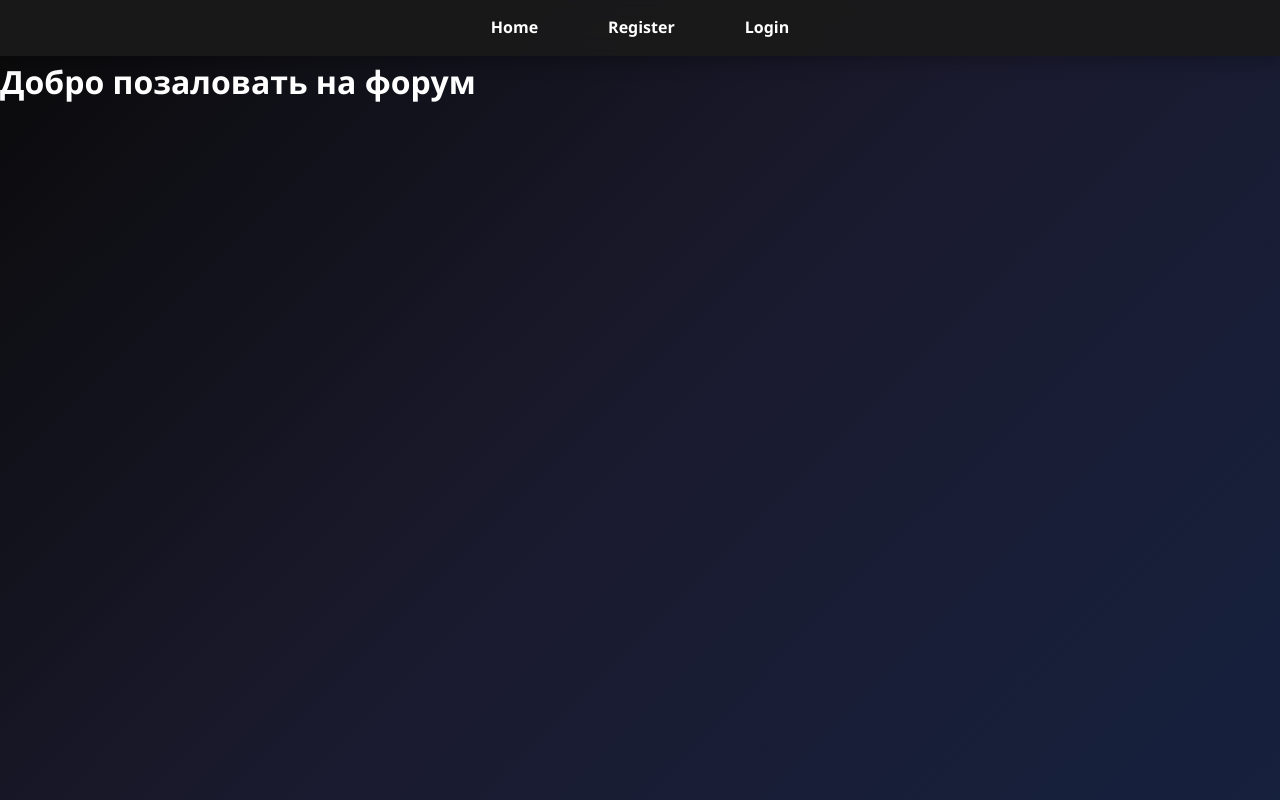
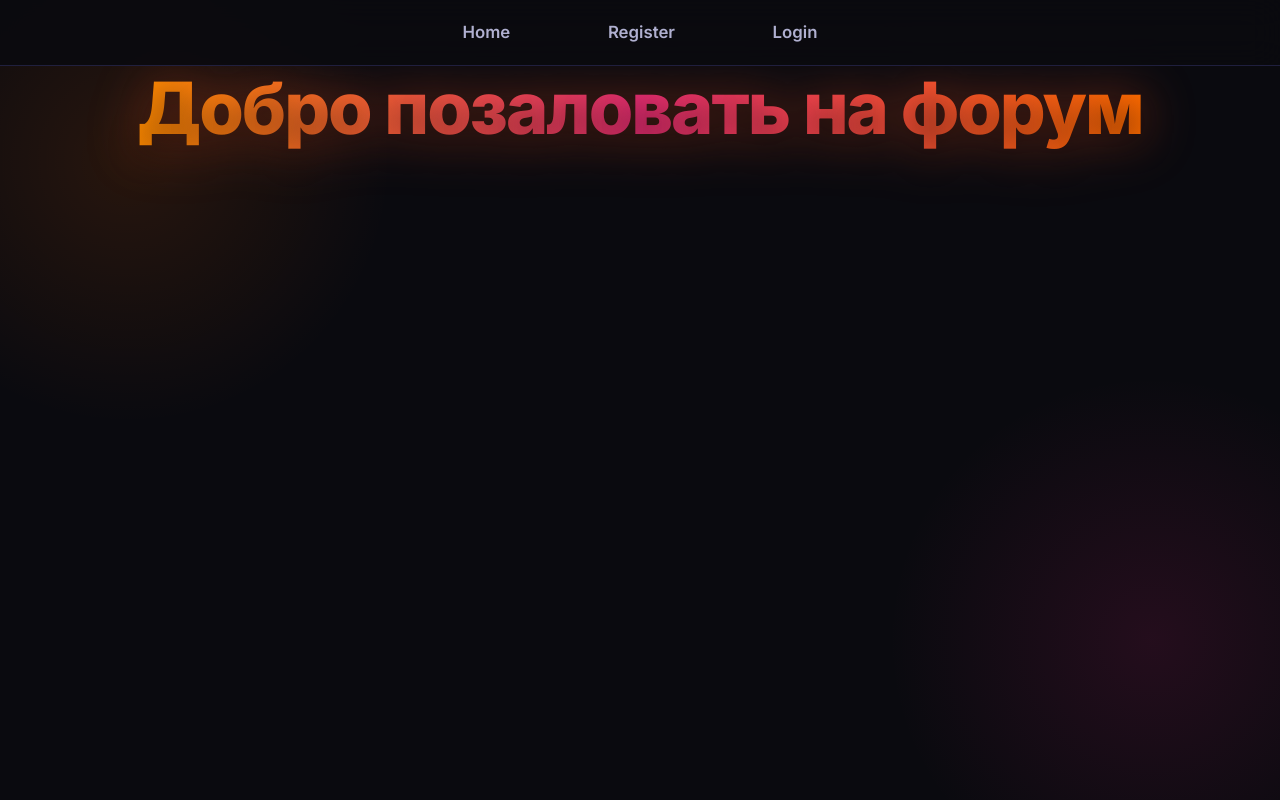
Before and after one commit to pablaofficeal/Flask_Project, a Flask app: page / in a window 1280 px wide. Run offline with Flask 3, Linux system fonts and the light colour scheme.

```diff
--- a/backend/routers/home/create_post.py
+++ b/backend/routers/home/create_post.py
@@ -3,6 +3,7 @@ from api.create_post_api import create_post
 from models.main_rou_imp_db import Post
 from models.imp import db
 from datetime import datetime
+from flask_login import current_user, login_required
 
 
 create_post_bpp = Blueprint('create_post_bpp', __name__)
@@ -11,12 +12,12 @@ create_post_bpp = Blueprint('create_post_bpp', __name__)
 def create_post():
     if request.method == 'POST':
         # Проверяем, авторизован ли пользователь
-        if 'user_id' not in session:
+        if not current_user.is_authenticated:
             return redirect(url_for('login_bpp.login'))
 
         title = request.form['title']
         content = request.form['content']
-        user_id = session['user_id']
+        user_id = current_user.id
 
         new_post = Post(
             title=title,
--- a/frontend/static/css/index.css
+++ b/frontend/static/css/index.css
@@ -1,243 +1,250 @@
-* {
+@import url('https://fonts.googleapis.com/css2?family=Inter:wght@300;400;500;600;700;800&family=JetBrains+Mono:wght@400;500&display=swap');
+
+*,
+*::before,
+*::after {
     margin: 0;
     padding: 0;
     box-sizing: border-box;
 }
 
-body {
-    font-family: 'Segoe UI', Tahoma, Geneva, Verdana, sans-serif;
-    background: linear-gradient(135deg, #0a0a0a 0%, #1a1a2e 50%, #16213e 100%);
-    color: #fff;
-    line-height: 1.6;
-    min-height: 100vh;
-    overflow-x: hidden;
+:root {
+    --bg: #0a0a0f;
+    --surface: rgba(20, 20, 35, 0.75);
+    --surface-light: rgba(30, 30, 50, 0.5);
+    --text: #e0e0ff;
+    --text-muted: #b0b0d0;
+    --accent: #ff6b00;
+    --accent-2: #e0267e;
+    --border: rgba(120, 120, 255, 0.2);
+    --shadow: 0 12px 40px rgba(0, 0, 0, 0.6);
 }
 
-/* Навигационное меню */
+body {
+    font-family: 'Inter', sans-serif;
+    background: var(--bg);
+    color: var(--text);
+    min-height: 100vh;
+    background-image: radial-gradient(circle at 10% 20%, rgba(255, 107, 0, 0.12), transparent 20%),
+                      radial-gradient(circle at 90% 80%, rgba(224, 38, 126, 0.12), transparent 20%);
+    line-height: 1.6;
+}
+
+/* ====================== НАВИГАЦИЯ ====================== */
 .main-menu {
-    background: rgba(26, 26, 26, 0.9);
-    backdrop-filter: blur(10px);
-    padding: 15px 0;
-    position: sticky;
-    top: 0;
+    position: fixed;
+    top: 0; left: 0; right: 0;
     z-index: 1000;
-    box-shadow: 0 4px 20px rgba(0, 0, 0, 0.3);
+    padding: 1.2rem 0;
+    background: rgba(10, 10, 15, 0.9);
+    backdrop-filter: blur(16px);
+    border-bottom: 1px solid var(--border);
 }
 
 .main-menu ul {
-    list-style-type: none;
     display: flex;
     justify-content: center;
+    gap: 2.5rem;
     flex-wrap: wrap;
+    list-style: none;
 }
 
-.main-menu ul li {
-    margin: 0 15px;
-}
-
-.main-menu ul li a {
-    color: #fff;
+.main-menu a {
+    color: var(--text-muted);
     text-decoration: none;
     font-weight: 600;
-    font-size: 16px;
-    padding: 10px 20px;
-    border-radius: 30px;
-    transition: all 0.3s ease;
+    font-size: 1.05rem;
+    padding: 0.75rem 1.8rem;
+    border-radius: 50px;
+    transition: all 0.35s ease;
     position: relative;
     overflow: hidden;
 }
 
-.main-menu ul li a::before {
+.main-menu a::before {
+    content: '';
     position: absolute;
-    top: 0;
-    left: -100%;
-    width: 100%;
-    height: 100%;
-    background: linear-gradient(90deg, transparent, rgba(255, 255, 255, 0.2), transparent);
-    transition: left 0.5s;
+    inset: 0;
+    background: linear-gradient(90deg, var(--accent), var(--accent-2));
+    opacity: 0;
+    transition: opacity 0.35s;
+    z-index: -1;
 }
 
-.main-menu ul li a:hover {
-    background-color: rgba(255, 255, 255, 0.1);
-    transform: translateY(-2px);
-    box-shadow: 0 5px 15px rgba(0, 0, 0, 0.2);
+.main-menu a:hover {
+    color: white;
+    transform: translateY(-3px);
 }
 
-.main-menu ul li a:hover::before {
-    left: 100%;
+.main-menu a:hover::before { opacity: 0.18; }
+
+/* ====================== ГЛАВНАЯ СТРАНИЦА — ИСПРАВЛЕНО ====================== */
+.welcome {
+    text-align: center;
+    padding: 50px 20px 80px;
+
+    display: flex;
+    flex-direction: column;
+    justify-content: center;
+    align-items: center;
 }
 
-/* Основной контент */
-.start {
-    font-family: 'Courier New', Courier, monospace;
-    color: #fff;
-    padding: 80px 20px;
-    text-align: center;
-    max-width: 1200px;
-    margin: 0 auto;
+.welcome h1 {
+    font-size: 4.5rem;
+    font-weight: 800;
+    background: linear-gradient(90deg, #ff8a00, #e52e71, #ff6b00);
+    -webkit-background-clip: text;
+    background-clip: text;
+    -webkit-text-fill-color: transparent;
+    text-shadow: 0 10px 30px rgba(0, 0, 0, 0.4);
+    letter-spacing: -2px;
+    margin-bottom: 1.5rem;
+    animation: glow 4s ease-in-out infinite alternate;
 }
 
-.start h1 {
-    font-size: 3.5rem;
-    margin-bottom: 30px;
-    background: linear-gradient(90deg, #ff8a00, #e52e71);
-    -webkit-background-clip: text;
-    background-clip: text;
-    color: transparent;
-    text-shadow: 0 5px 15px rgba(0, 0, 0, 0.2);
-    animation: fadeInUp 1s ease-out;
+.welcome-message h1 {
+    text-align: center;
+    margin-top: 6rem;
+    font-size: 35px;
 }
 
-.start p {
-    font-size: 1.2rem;
-    margin: 20px 0;
-    max-width: 800px;
-    margin-left: auto;
-    margin-right: auto;
-    opacity: 0.9;
-    animation: fadeIn 1.5s ease-out;
+@keyframes glow {
+    from { filter: drop-shadow(0 0 20px rgba(255, 107, 0, 0.4)); }
+    to { filter: drop-shadow(0 0 40px rgba(229, 46, 113, 0.6)); }
 }
 
-/* Галерея изображений */
-.image-test {
-    padding: 60px 20px;
-    max-width: 1200px;
-    margin: 0 auto;
+/* ====================== POSTS ====================== */
+.post-container {
+    max-width: 100%;
+    margin: 4rem auto;
+    padding: 0 2rem;
+    display: grid;
+    gap: 2rem;
+    grid-template-columns: repeat(auto-fill, minmax(360px, 1fr));
 }
 
-.image-test p {
-    text-align: center;
-    margin-bottom: 40px;
-    font-size: 2rem;
-    font-weight: 700;
-    background: linear-gradient(90deg, #00c6ff, #0072ff);
-    -webkit-background-clip: text;
-    background-clip: text;
-    color: transparent;
-    animation: fadeIn 1s ease-out;
+.post {
+    background: var(--surface);
+    border: 1px solid var(--border);
+    border-radius: 18px;
+    padding: 2rem;
+    transition: all 0.4s ease;
+    backdrop-filter: blur(10px);
 }
 
-.gallery-container {
-    display: flex;
-    flex-wrap: wrap;
-    justify-content: center;
-    gap: 30px;
+.post:hover {
+    transform: translateY(-10px);
+    box-shadow: var(--shadow);
 }
 
-.gallery-item {
-    position: relative;
-    width: 300px;
-    height: 200px;
-    border-radius: 15px;
-    overflow: hidden;
-    box-shadow: 0 10px 30px rgba(0, 0, 0, 0.3);
-    transition: all 0.4s ease;
+.post h2 {
+    font-size: 1.75rem;
+    margin-bottom: 0.8rem;
+    background: linear-gradient(90deg, var(--accent), var(--accent-2));
+    -webkit-background-clip: text;
+    -webkit-text-fill-color: transparent;
 }
 
-.gallery-item:hover {
-    transform: translateY(-10px) scale(1.03);
-    box-shadow: 0 15px 35px rgba(0, 0, 0, 0.4);
+.post p {
+    color: var(--text-muted);
+    margin-bottom: 1rem;
 }
 
-.gallery-item img {
-    width: 100%;
-    height: 100%;
-    object-fit: cover;
-    transition: transform 0.5s ease;
+.post p:last-child {
+    font-size: 0.9rem;
+    color: var(--accent);
+    font-weight: 600;
 }
 
-.gallery-item:hover img {
-    transform: scale(1.1);
+/* ====================== ФОРМА СОЗДАНИЯ ПОСТА — КРАСИВО ====================== */
+.create-post-form {
+    max-width: 700px;
+    margin: 120px auto 60px;
+    padding: 0 2rem;
 }
 
-/* Кнопки */
-.buttons {
-    display: flex;
-    justify-content: center;
-    gap: 20px;
-    margin-top: 40px;
+.create-post-form h2 {
+    text-align: center;
+    font-size: 2.8rem;
+    margin-bottom: 3rem;
+    background: linear-gradient(90deg, var(--accent), var(--accent-2));
+    -webkit-background-clip: text;
+    -webkit-text-fill-color: transparent;
 }
 
-button {
-    background: linear-gradient(90deg, #ff8a00, #e52e71);
-    border: none;
-    color: white;
-    padding: 12px 30px;
-    font-size: 16px;
-    border-radius: 30px;
-    cursor: pointer;
-    transition: all 0.3s ease;
-    font-weight: 600;
-    box-shadow: 0 5px 15px rgba(0, 0, 0, 0.2);
+.create-post-form form {
+    background: var(--surface);
+    padding: 3rem;
+    border-radius: 20px;
+    border: 1px solid var(--border);
+    backdrop-filter: blur(16px);
+    box-shadow: var(--shadow);
 }
 
-button:hover {
-    transform: translateY(-3px);
-    box-shadow: 0 8px 20px rgba(0, 0, 0, 0.3);
+.create-post-form label {
+    display: block;
+    margin-bottom: 0.8rem;
+    font-weight: 600;
+    color: var(--text);
+    font-size: 1.1rem;
 }
 
-button:active {
-    transform: translateY(1px);
+.create-post-form input[type="text"],
+.create-post-form textarea {
+    width: 100%;
+    padding: 1rem 1.2rem;
+    background: var(--surface-light);
+    border: 1px solid var(--border);
+    border-radius: 12px;
+    color: white;
+    font-size: 1rem;
+    margin-bottom: 1.5rem;
+    transition: all 0.3s ease;
 }
 
-/* Анимации */
-@keyframes fadeIn {
-    from {
-        opacity: 0;
-    }
-
-    to {
-        opacity: 1;
-    }
+.create-post-form input:focus,
+.create-post-form textarea:focus {
+    outline: none;
+    border-color: var(--accent);
+    box-shadow: 0 0 0 3px rgba(255, 107, 0, 0.25);
 }
 
-@keyframes fadeInUp {
-    from {
-        opacity: 0;
-        transform: translateY(30px);
-    }
-
-    to {
-        opacity: 1;
-        transform: translateY(0);
-    }
+.create-post-form textarea {
+    min-height: 160px;
+    resize: vertical;
+    font-family: inherit;
 }
 
-/* Адаптивность */
+.create-post-form input[type="submit"] {
+    width: 100%;
+    padding: 1.1rem;
+    background: linear-gradient(90deg, var(--accent), var(--accent-2));
+    color: white;
+    border: none;
+    border-radius: 12px;
+    font-size: 1.1rem;
+    font-weight: 700;
+    cursor: pointer;
+    transition: all 0.4s ease;
+    text-transform: uppercase;
+    letter-spacing: 1px;
+}
+
+.create-post-form input[type="submit"]:hover {
+    transform: translateY(-4px);
+    box-shadow: 0 15px 30px rgba(255, 107, 0, 0.4);
+}
+
+/* ====================== АДАПТИВ ====================== */
 @media (max-width: 768px) {
-    .start h1 {
-        font-size: 2.5rem;
-    }
-
-    .start p {
-        font-size: 1rem;
-    }
-
-    .main-menu ul li {
-        margin: 5px 10px;
-    }
-
-    .gallery-item {
-        width: 100%;
-        max-width: 400px;
-    }
+    .welcome h1 { font-size: 3.2rem; }
+    .create-post-form h2 { font-size: 2.3rem; }
+    .main-menu ul { gap: 1rem; padding: 0 1rem; }
+    .post-container { grid-template-columns: 1fr; }
 }
 
 @media (max-width: 480px) {
-    .start h1 {
-        font-size: 2rem;
-    }
-
-    .image-test p {
-        font-size: 1.5rem;
-    }
-
-    .main-menu ul {
-        flex-direction: column;
-        align-items: center;
-    }
-
-    .main-menu ul li {
-        margin: 5px 0;
-    }
+    .welcome h1 { font-size: 2.7rem; }
+    .create-post-form { padding: 0 1rem; margin-top: 100px; }
+    .create-post-form form { padding: 2rem; }
 }
```
